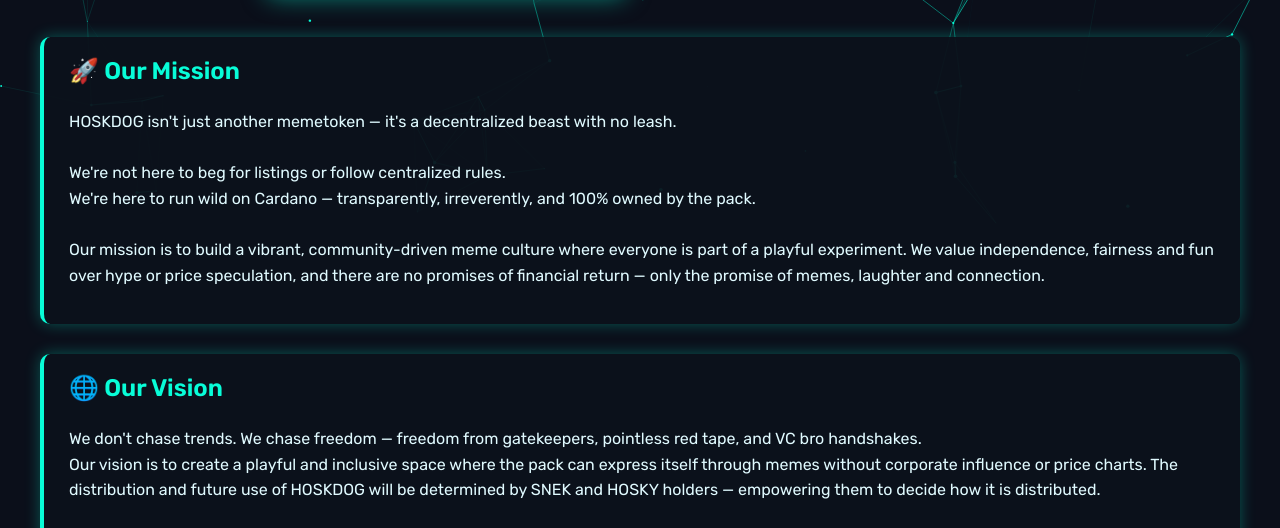
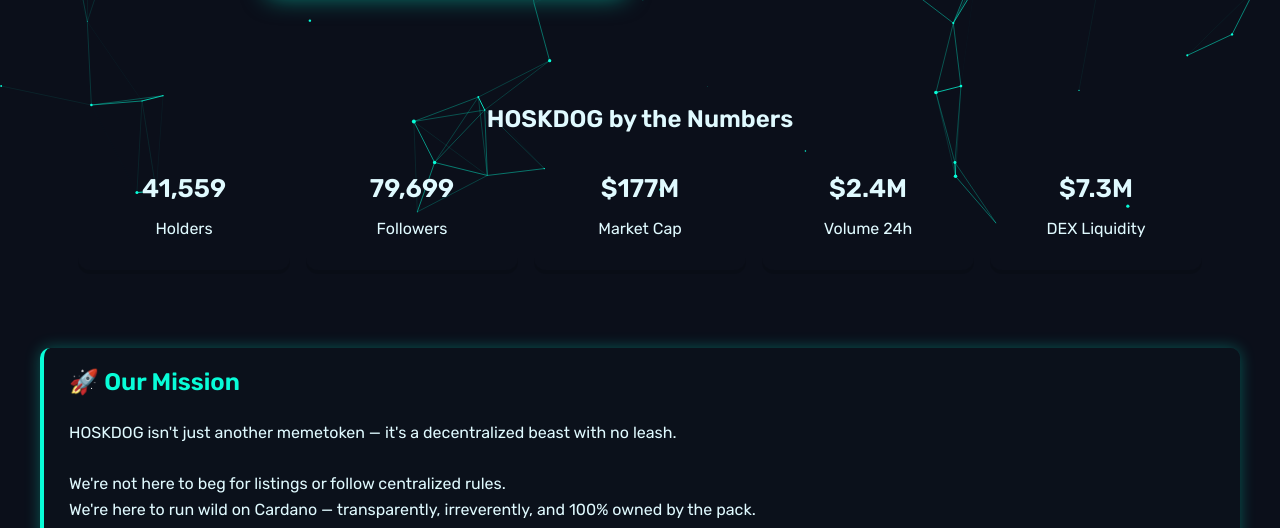
Before and after one commit to Adahandles/HOSKDOG, a plain HTML site: page index.html in a window 1280 px wide. Shown: the part 572-1100 px from the top of the page. Drawn offline with Linux system fonts and the light colour scheme.

Commit message:
Add HOSKDOG stats section to index.html

```diff
--- a/index.html
+++ b/index.html
@@ -212,6 +212,32 @@
         <div class="flush-message" id="flushResult"></div>
       </div>
     </div>
+<!-- HOSKDOG Stats Section -->
+<section id="stats" style="padding:3rem 1.1rem;text-align:center">
+  <h2 class="section-title">HOSKDOG by the Numbers</h2>
+  <div style="display:flex;flex-wrap:wrap;justify-content:center;gap:1rem;margin-top:1.5rem">
+    <div class="token-box" style="width:180px;padding:1rem;border-radius:12px;box-shadow:0 4px 0 #0002">
+      <h3 style="margin:0;font-size:1.6rem">41,559</h3>
+      <p class="muted">Holders</p>
+    </div>
+    <div class="token-box" style="width:180px;padding:1rem;border-radius:12px;box-shadow:0 4px 0 #0002">
+      <h3 style="margin:0;font-size:1.6rem">79,699</h3>
+      <p class="muted">Followers</p>
+    </div>
+    <div class="token-box" style="width:180px;padding:1rem;border-radius:12px;box-shadow:0 4px 0 #0002">
+      <h3 style="margin:0;font-size:1.6rem">$177M</h3>
+      <p class="muted">Market Cap</p>
+    </div>
+    <div class="token-box" style="width:180px;padding:1rem;border-radius:12px;box-shadow:0 4px 0 #0002">
+      <h3 style="margin:0;font-size:1.6rem">$2.4M</h3>
+      <p class="muted">Volume 24h</p>
+    </div>
+    <div class="token-box" style="width:180px;padding:1rem;border-radius:12px;box-shadow:0 4px 0 #0002">
+      <h3 style="margin:0;font-size:1.6rem">$7.3M</h3>
+      <p class="muted">DEX Liquidity</p>
+    </div>
+  </div>
+</section>
 
     <div class="manifesto-box">
       <h3>🚀 Our Mission</h3>
```
